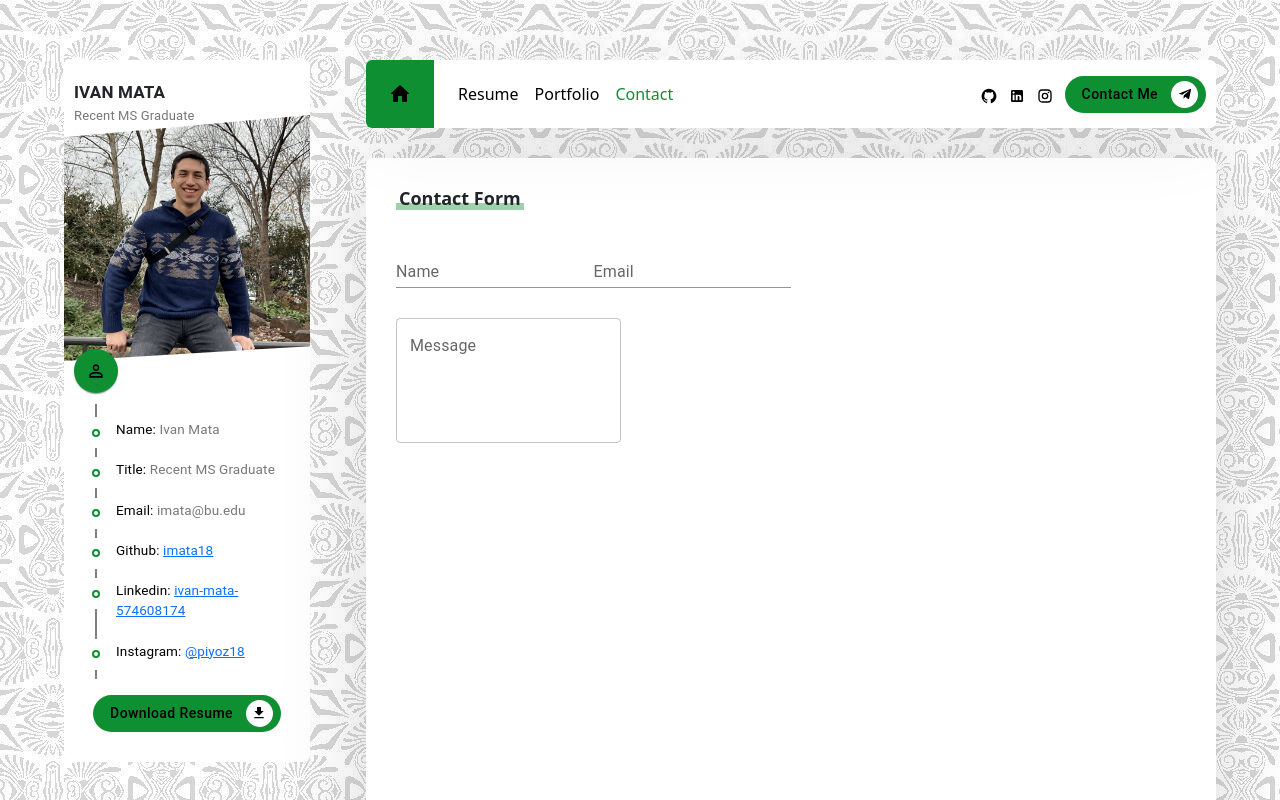
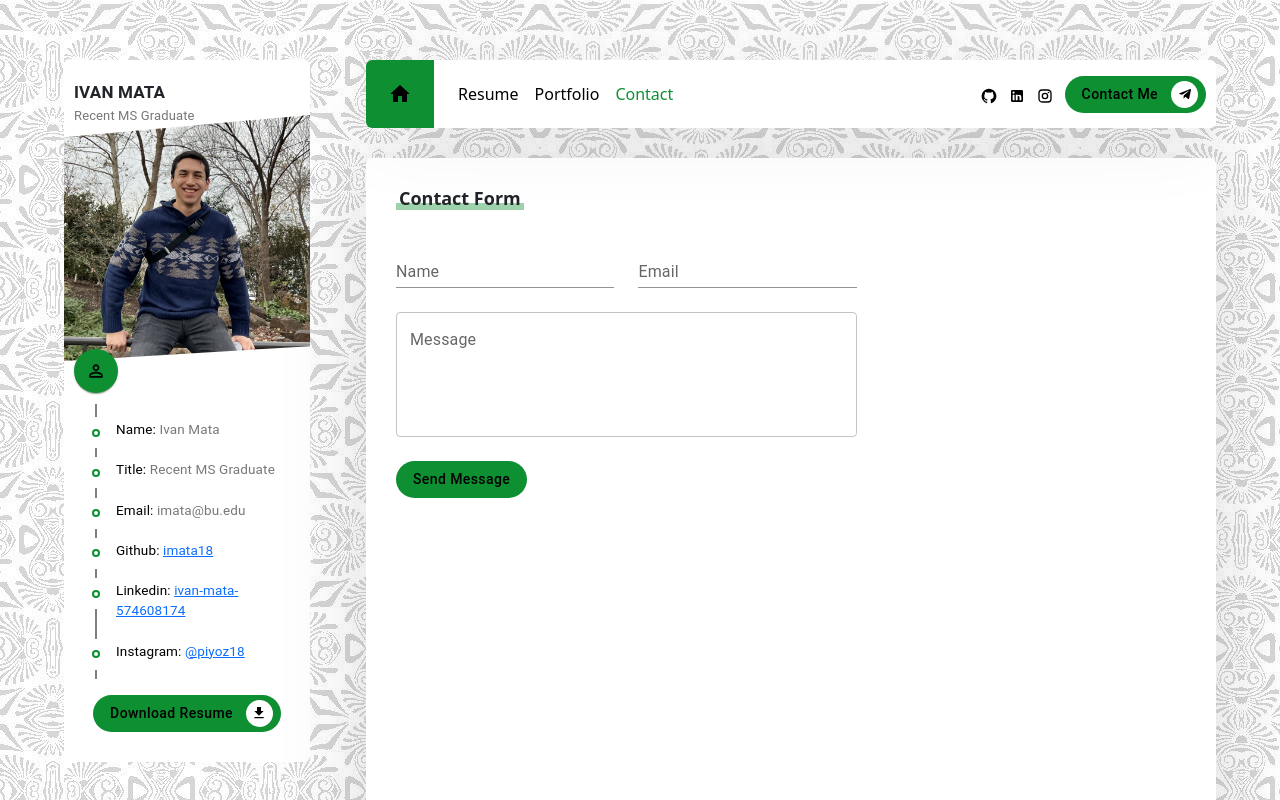
Before and after one commit to imata18/portfolio-homepage, a React (Create React App) app: page /contact in a window 1280 px wide. Shown: the top 800 px of the page. Built offline with nearby package versions, Linux system fonts and the light colour scheme.

Commit message:
Send Message section added

```diff
--- a/src/Pages/Contact/Contact.css
+++ b/src/Pages/Contact/Contact.css
@@ -10,4 +10,12 @@
 
 .input_field .MuiOutlinedInput-root.Mui-focused .MuiOutlinedInput-notchedOutline {
     border-color: var(--main-color) !important;
-  }
+}
+
+.contact .btn_sendMessage {
+    width: 100%;
+    display: flex;
+    justify-content: center;
+    margin-top: 10px;
+
+}
--- a/src/Pages/Contact/Contact.js
+++ b/src/Pages/Contact/Contact.js
@@ -1,45 +1,66 @@
-import React from 'react'
+import React from "react";
 
-import { Grid } from '@mui/material';
-import { Typography } from '@mui/material';
-import TextField from '@mui/material/TextField';
-import './Contact.css';
+import { Grid } from "@mui/material";
+import { Typography } from "@mui/material";
+import TextField from "@mui/material/TextField";
+import "./Contact.css";
+import CustomButton from "../../Components/Button/Button";
 
 const Contact = () => {
   return (
     <>
-        <Grid container className='section'>
+      <Grid container className="section">
+        <Grid item xs={12} lg={7}>
+          <Grid container>
             {/* Contact Form */}
-            <Grid item className='section_title mb_30'>
+            <Grid item className="section_title mb_30">
               <span></span>
-            <h6 className='section_title_text'>Contact Form</h6>
+              <h6 className="section_title_text">Contact Form</h6>
             </Grid>
             <Grid item xs={12}>
-                <Grid container className='contact_form'>
-                    <Grid item xs={12} lg={3}>
-                        <TextField className='input_field' label="Name" variant="standard" />
+              <Grid container spacing={3} className="contact_form">
+                <Grid item xs={12} md={6}>
+                  <TextField
+                    fullWidth
+                    className="input_field"
+                    label="Name"
+                    variant="standard"
+                  />
                 </Grid>
-                    <Grid item xs={12} lg={3}>
-                        <TextField className='input_field' label="Email" variant="standard" />
+                <Grid item xs={12} md={6}>
+                  <TextField
+                    fullWidth
+                    className="input_field"
+                    label="Email"
+                    variant="standard"
+                  />
                 </Grid>
-                </Grid>
+                <Grid item xs={12}>
                   <TextField
-                    className='input_field top_30'
+                    fullWidth
+                    className="input_field"
                     label="Message"
                     multiline
                     rows={4}
                   />
                 </Grid>
+                <Grid item xs={12}>
+                  <CustomButton className="btn_sendMessage" text='Send Message'/>
+                </Grid>
+              </Grid>
+            </Grid>
+          </Grid>
+        </Grid>
 
         {/* Contact Information */}
         <Grid item xs={12} lg={5}>
+
         </Grid>
       </Grid>
 
       {/* Address - Google Map */}
+    </>
+  );
+};
 
-    </>
-  )
-}
-
-export default Contact
+export default Contact;
```
Lines whose indentation alone changed are shown as unchanged.
